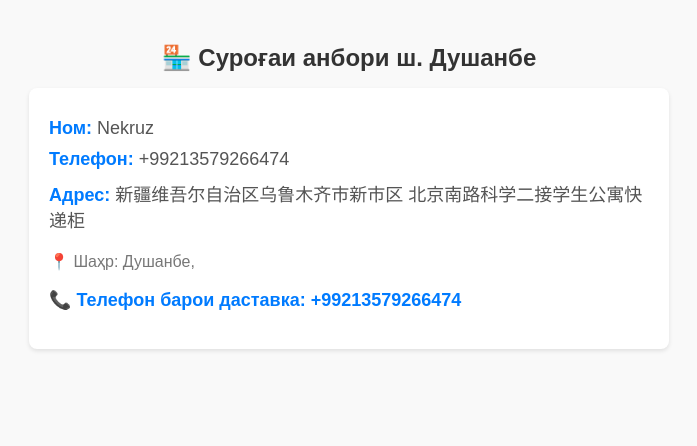
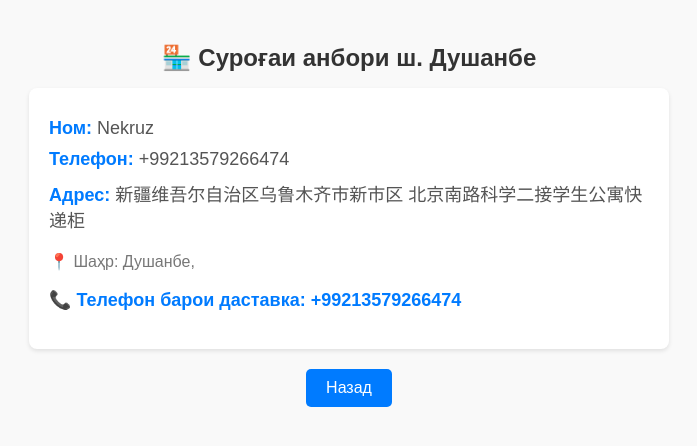
Before and after one commit to Sobirovtj/BARODAR.GARGOO, a plain HTML site: page warehouses.html in a window 1280 px wide. Shown: the whole page, without its empty margins (291-988 px from the left). Drawn offline with Linux system fonts and the light colour scheme.

Commit message:
warehouses.html

```diff
--- a/warehouses.html
+++ b/warehouses.html
@@ -59,6 +59,21 @@
         .phone a:hover {
             text-decoration: underline;
         }
+
+        .back-button {
+            margin-top: 20px;
+            padding: 10px 20px;
+            font-size: 16px;
+            background-color: #007BFF;
+            color: #fff;
+            border: none;
+            border-radius: 5px;
+            cursor: pointer;
+        }
+
+        .back-button:hover {
+            background-color: #0056b3;
+        }
     </style>
 </head>
 
@@ -74,6 +89,9 @@
         <p class="phone">📞 Телефон барои даставка: <a href="tel:+99213579266474">+99213579266474</a></p>
     </div>
 
+    <!-- Back Button -->
+    <button class="back-button" onclick="window.history.back()">Назад</button>
+
 </body>
 
 </html>
```
